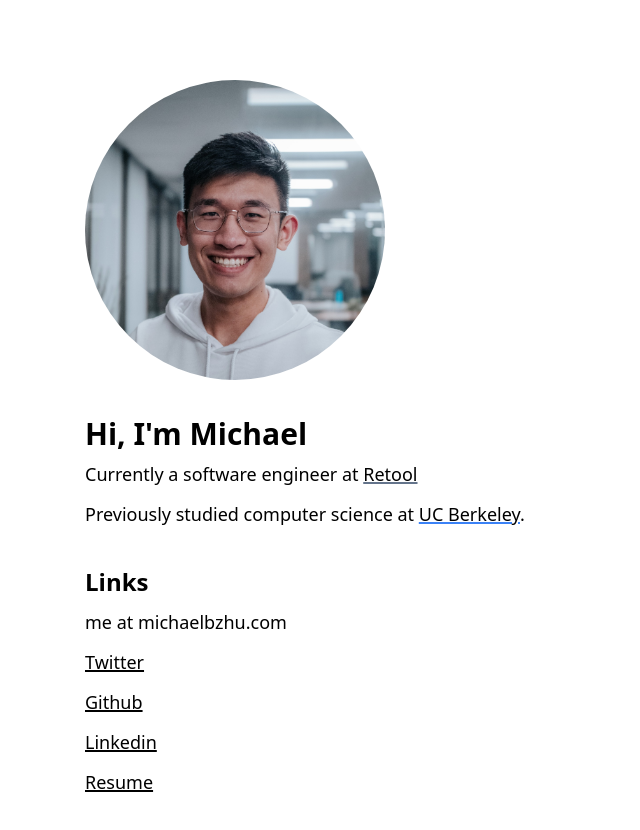
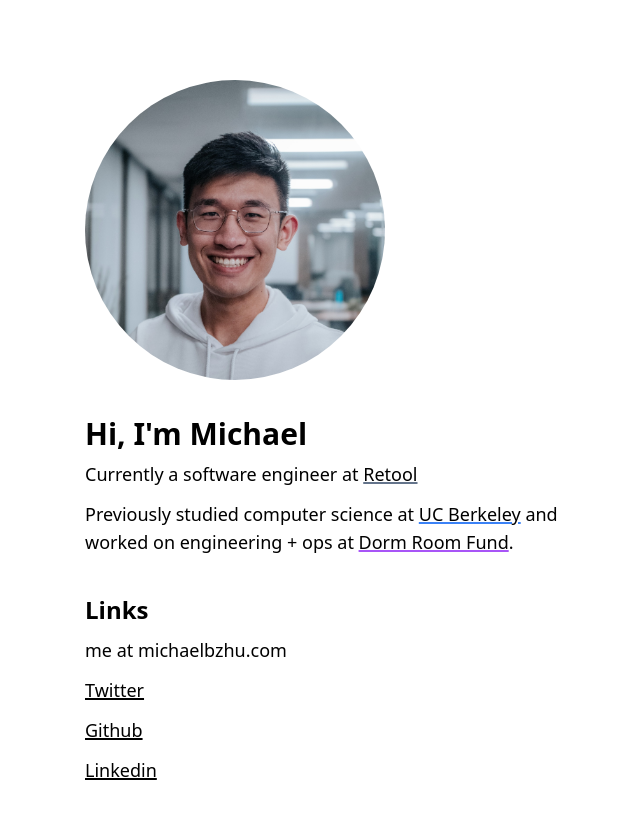
Before and after one commit to michaelbzhu/portfolio, a Next.js app: page / in a window 1280 px wide. Shown: the top 830 px of the page, without its empty margins (299-939 px from the left). Built offline with nearby package versions, Linux system fonts and the light colour scheme.

Commit message:
copy cleanup

```diff
--- a/pages/index.js
+++ b/pages/index.js
@@ -59,12 +59,22 @@ export default function Home() {
           </ExternalLink>
         </p>
         <p className="text-left text-lg leading-7 my-3">
-          Previously studied computer science at <ExternalLink
+          Previously studied computer science at
+          <ExternalLink
             href="https://cs.berkeley.edu/"
             className="underline text-black decoration-blue-500 decoration-2"
+            trail
           >
             UC Berkeley
-          </ExternalLink>.
+          </ExternalLink>
+          and worked on engineering + ops at
+          <ExternalLink
+            href="https://dormroomfund.com/"
+            className="underline text-black decoration-purple-500 decoration-2"
+          >
+            Dorm Room Fund
+          </ExternalLink>
+          .
         </p>
         <h2 className="text-left text-2xl font-bold leading-7 mt-10">Links</h2>
         <p className="text-left text-lg leading-7 my-3 ">
@@ -92,14 +102,6 @@ export default function Home() {
             className="text-black underline decoration-2"
           >
             Linkedin
-          </ExternalLink>
-        </p>
-        <p className="text-left text-lg leading-7 my-3 ">
-          <ExternalLink
-            href="/resume.pdf"
-            className="text-black underline decoration-2"
-          >
-            Resume
           </ExternalLink>
         </p>
         {/* <div className="w-min justify-center items-center flex flex-col">
```
